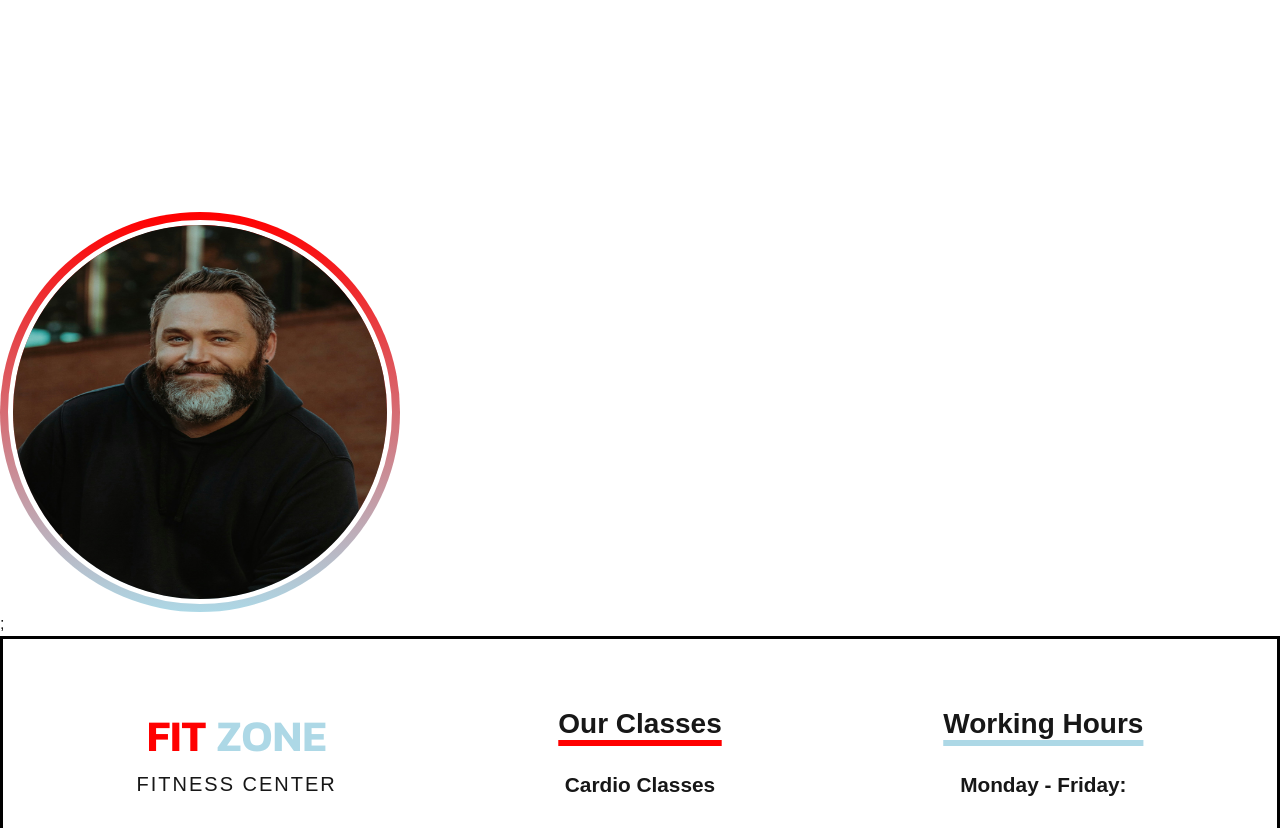
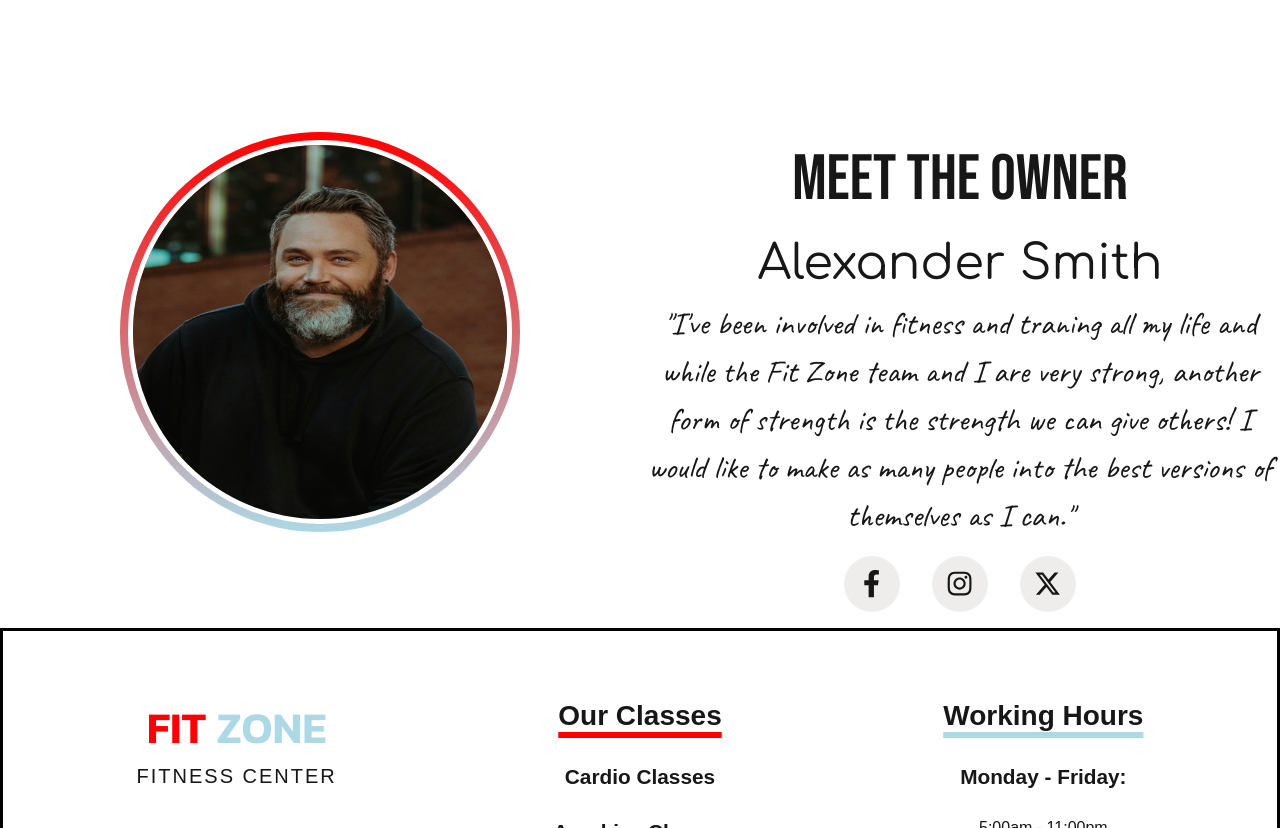
Before and after one commit to NMc0der/gym-website1, a Next.js app: page /about in a window 1280 px wide. Shown: the part 640-1468 px from the top of the page. Built offline with nearby package versions, Linux system fonts and the light colour scheme.

Commit message:
created all the content for the ceo section of the about page

```diff
--- a/src/app/(Routes)/about/about.scss
+++ b/src/app/(Routes)/about/about.scss
@@ -1,5 +1,13 @@
 @import "../../styles/breakpoint";
 @import "../../styles/global";
+
+.ceo-container {
+  display: grid;
+  grid-template-columns: repeat(2, 1fr);
+  margin-top: 10rem;
+
+  justify-items: center;
+}
 
 .ceo-image-container {
   display: flex;
@@ -8,7 +16,7 @@
   width: 25rem;
   height: 25rem;
   background-image: linear-gradient($primary-color, $secondary-color);
-  margin-top: 15rem;
+  // margin-top: 15rem;
   // border: 10px solid linear-gradient(red, lightblue);
   // background: red;
   border-radius: 50%;
@@ -21,3 +29,37 @@
     border: 5px solid white;
   }
 }
+
+.ceo-info-container {
+  text-align: center;
+  h2 {
+    font-size: 4rem;
+  }
+
+  h3 {
+    font-size: 3rem;
+  }
+
+  p {
+    font-size: 2rem;
+  }
+
+  .ceo-links {
+    display: flex;
+    justify-content: center;
+    div {
+      margin: 1rem;
+      padding: 0.9rem;
+      border-radius: 50%;
+      font-size: 1.7rem;
+      background-color: #eeedeb;
+    }
+
+    div:hover {
+      cursor: pointer;
+      background-color: red;
+      color: white;
+      transition: 0.25s ease-in-out;
+    }
+  }
+}
--- a/src/app/(Routes)/about/page.jsx
+++ b/src/app/(Routes)/about/page.jsx
@@ -1,13 +1,39 @@
 import "./about.scss";
 import Image from "next/image";
 import ceo from "../../assets/lance-reis-pp76Y6Fq6xw-unsplash.jpg";
+import { bebas_neue, caveat, comfortaa } from "@/app/fonts/googleFonts";
+import { FaInstagram } from "react-icons/fa6";
+import { FaXTwitter } from "react-icons/fa6";
+import { FaFacebookF } from "react-icons/fa";
+
 const About = () => {
   return (
-    <div className="hi">
+    <div className="ceo-container">
       <div className="ceo-image-container">
         <Image className="ceo-image" src={ceo} />
       </div>
-      <div className="ceo-info-container"></div>
+      <div className="ceo-info-container">
+        <h2 className={`${bebas_neue.className}`}>Meet The Owner</h2>
+        <h3 className={`${comfortaa.className}`}>Alexander Smith</h3>
+        <p className={`${caveat.className}`}>
+          "I've been involved in fitness and traning all my life and while the
+          Fit Zone team and I are very strong, another form of strength is the
+          strength we can give others! I would like to make as many people into
+          the best versions of themselves as I can."
+        </p>
+        <div className="ceo-links">
+          <div>
+            {" "}
+            <FaFacebookF />
+          </div>
+          <div>
+            <FaInstagram />
+          </div>
+          <div>
+            <FaXTwitter />
+          </div>
+        </div>
+      </div>
     </div>
   );
 };
--- a/src/app/(Routes)/layout.jsx
+++ b/src/app/(Routes)/layout.jsx
@@ -11,7 +11,7 @@ const Layout = ({ children }) => {
         <h2>About</h2>
         <Image className="hero-img" src={heroImg2} alt="" />
       </div>
-      {children};
+      {children}
     </>
   );
 };
--- a/src/app/fonts/googleFonts.jsx
+++ b/src/app/fonts/googleFonts.jsx
@@ -1,4 +1,12 @@
-import { Nunito, Roboto, Playfair_Display, Kanit } from "next/font/google";
+import {
+  Nunito,
+  Roboto,
+  Playfair_Display,
+  Kanit,
+  Bebas_Neue,
+  Caveat,
+  Comfortaa,
+} from "next/font/google";
 
 export const nunito = Nunito({
   weight: "800",
@@ -26,3 +34,24 @@ export const kanit = Kanit({
   display: "swap",
   variable: "--kanit",
 });
+
+export const bebas_neue = Bebas_Neue({
+  subsets: ["latin"],
+  weight: "400",
+  display: "swap",
+  variable: "--bebas",
+});
+
+export const caveat = Caveat({
+  subsets: ["latin"],
+  weight: "400",
+  display: "swap",
+  variable: "--caveat",
+});
+
+export const comfortaa = Comfortaa({
+  subsets: ["latin"],
+  weight: "400",
+  display: "swap",
+  variable: "--comfortaa",
+});
```
